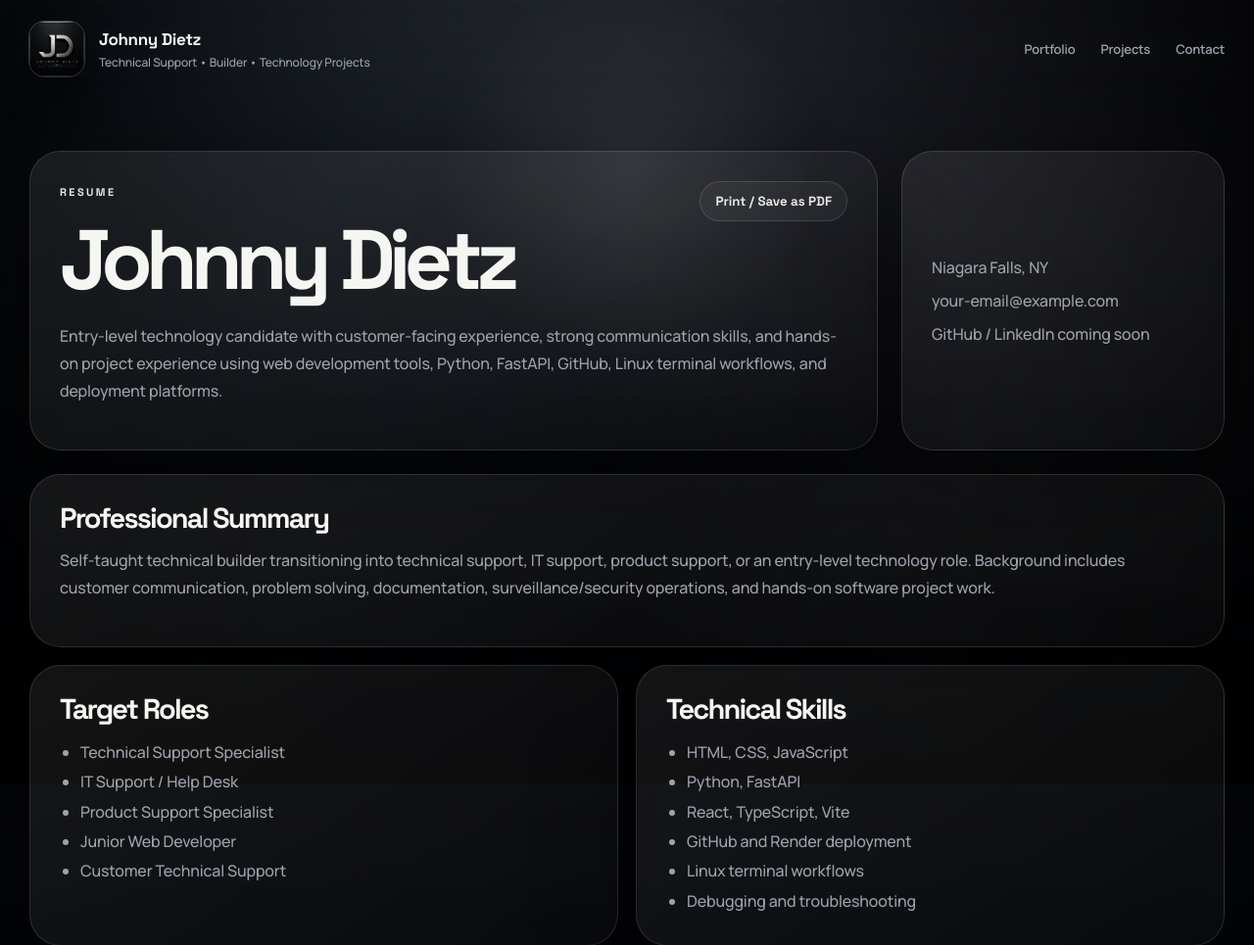
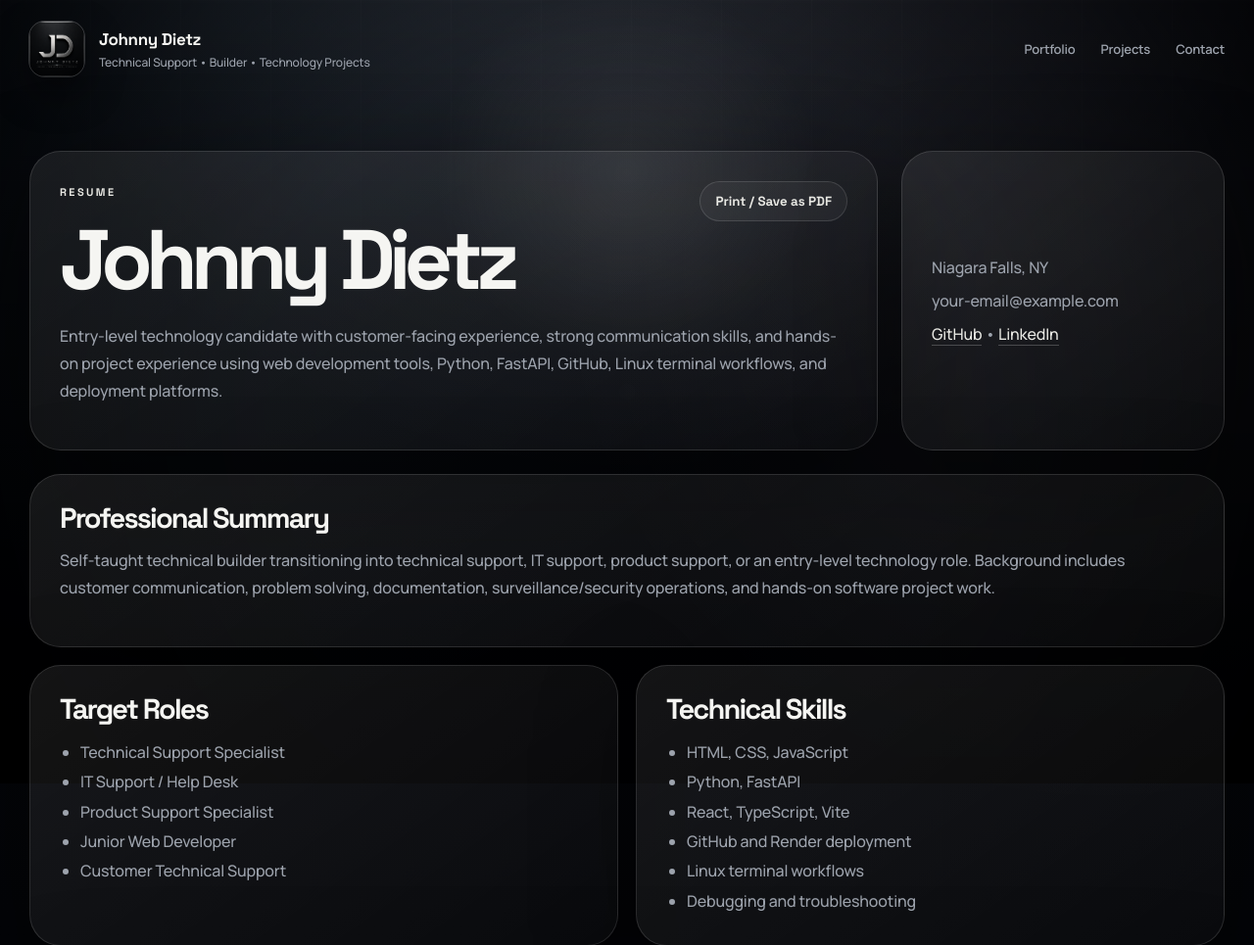
Before and after one commit to johnny7james/johnny-portfolio, a FastAPI app: page /resume in a window 1280 px wide. Shown: the top 965 px of the page at 98% size. Run offline with FastAPI, Linux system fonts and the light colour scheme.

Commit message:
Replace placeholder links with real profile links

```diff
--- a/static/style.css
+++ b/static/style.css
@@ -1527,3 +1527,16 @@ nav a {
     padding: 22px;
   }
 }
+
+/* V2.3 Inline professional links */
+.contact-box span a,
+.resume-contact a {
+  color: var(--silver);
+  text-decoration: none;
+  border-bottom: 1px solid rgba(255,255,255,0.22);
+}
+
+.contact-box span a:hover,
+.resume-contact a:hover {
+  border-color: rgba(255,255,255,0.5);
+}
--- a/templates/index.html
+++ b/templates/index.html
@@ -338,8 +338,8 @@
         <div class="contact-links">
           <a href="/resume">View Resume</a>
           <a href="#projects">View Projects</a>
-          <a href="#" aria-disabled="true">GitHub Coming Soon</a>
-          <a href="#" aria-disabled="true">LinkedIn Coming Soon</a>
+          <a href="https://github.com/johnny7james" target="_blank" rel="noopener">GitHub</a>
+          <a href="https://www.linkedin.com/in/johnny-dietz-b0ab7422a/" target="_blank" rel="noopener">LinkedIn</a>
         </div>
       </div>
     </section>
--- a/templates/resume.html
+++ b/templates/resume.html
@@ -56,7 +56,7 @@
         <div class="resume-contact">
           <span>Niagara Falls, NY</span>
           <span>your-email@example.com</span>
-          <span>GitHub / LinkedIn coming soon</span>
+          <span><a href="https://github.com/johnny7james" target="_blank" rel="noopener">GitHub</a> • <a href="https://www.linkedin.com/in/johnny-dietz-b0ab7422a/" target="_blank" rel="noopener">LinkedIn</a></span>
         </div>
       </div>
 
```
